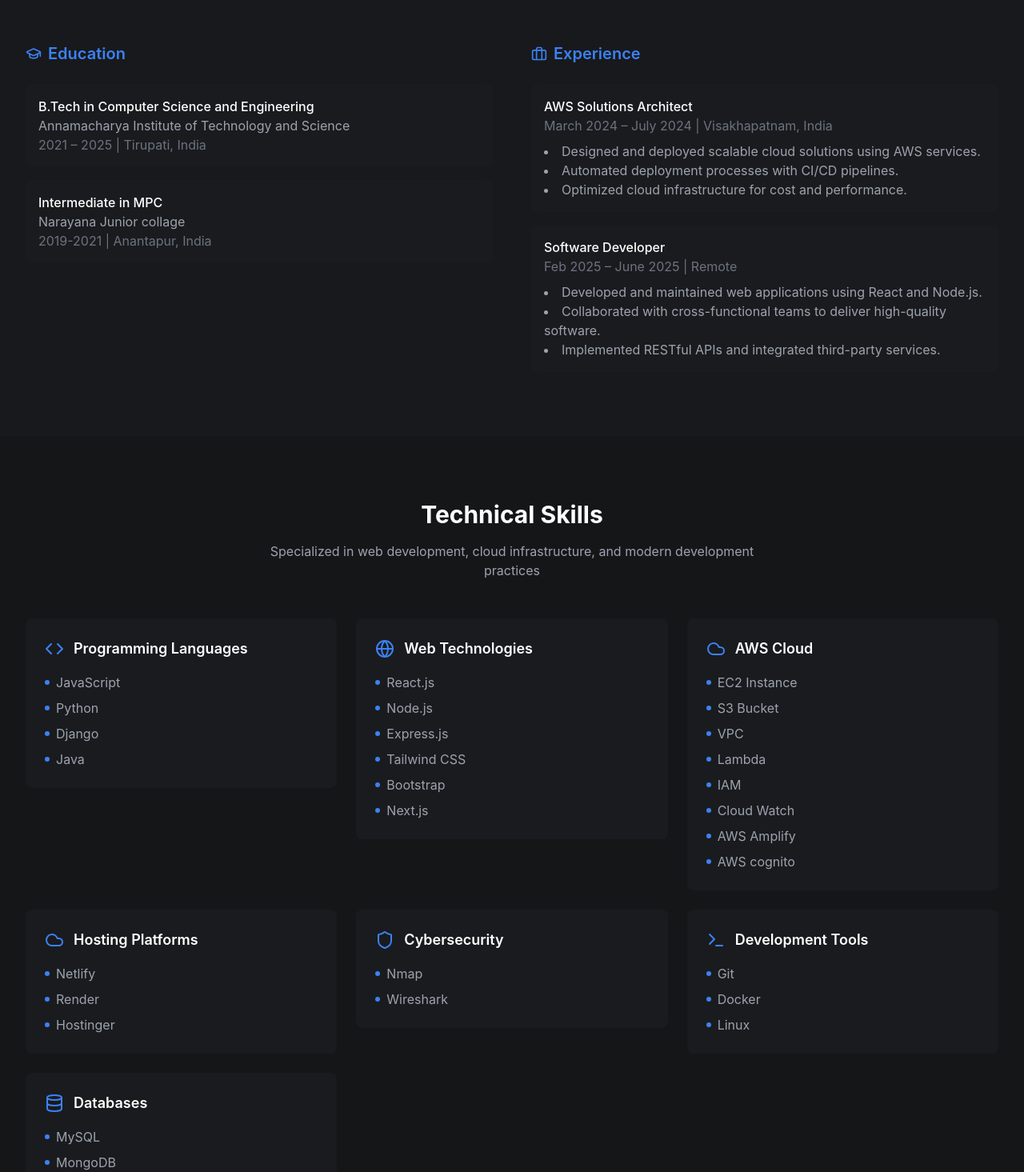
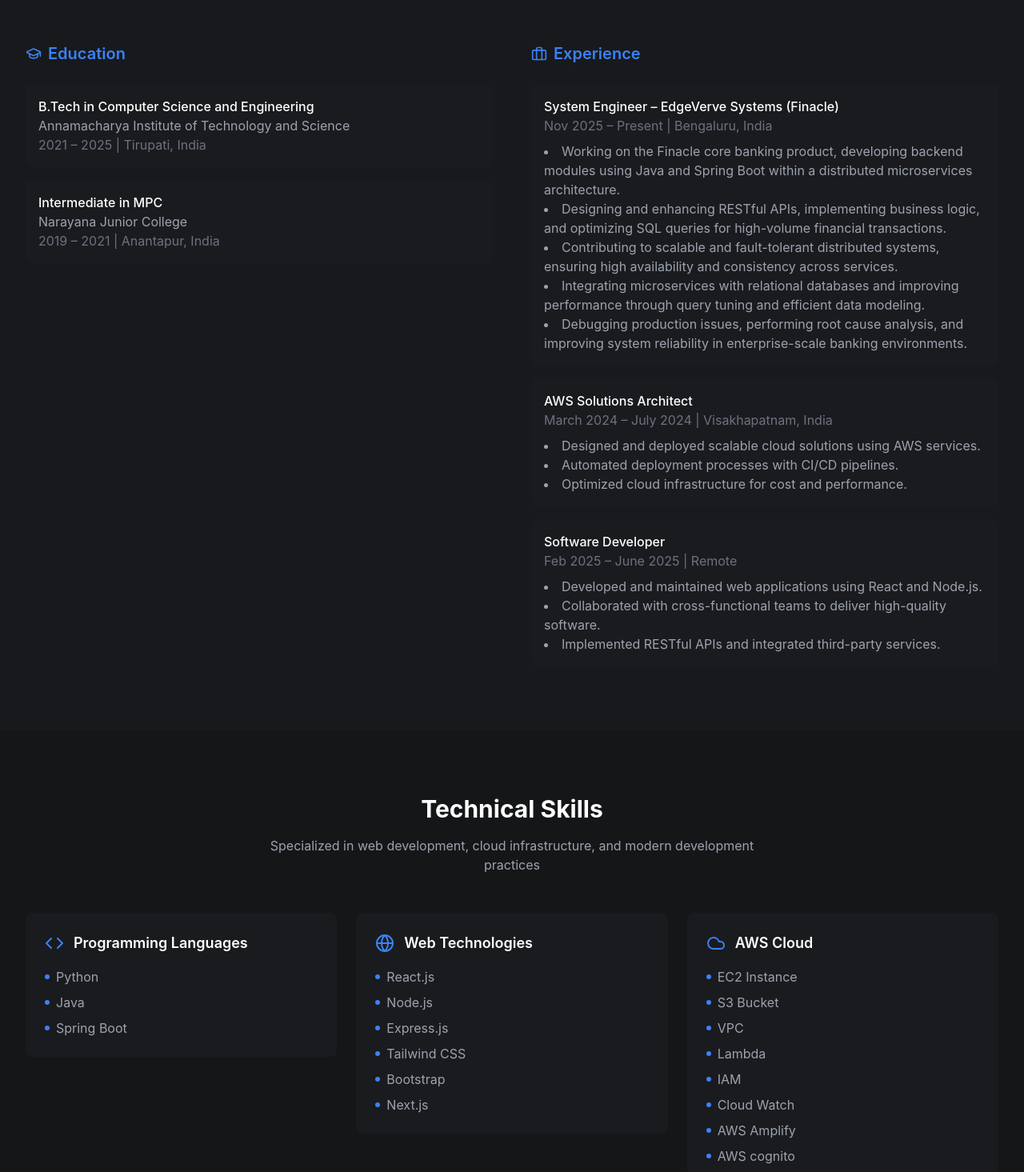
Before and after one commit to charansai1432/portfolio, a React (Vite) app: page / in a window 1280 px wide. Shown: the part 911-2376 px from the top of the page at 80% size. Built offline with nearby package versions, Linux system fonts and the light colour scheme; no server answers.

Commit message:
added my new exp section and certificates

```diff
--- a/src/components/About.tsx
+++ b/src/components/About.tsx
@@ -15,50 +15,85 @@
           <h2 className="text-3xl font-bold text-white mb-12 text-center">About Me</h2>
 
           <div className="grid md:grid-cols-2 gap-12">
+
+            {/* Education Section */}
             <div className="space-y-6">
               <h3 className="text-xl font-semibold text-accent-500 flex items-center gap-2">
                 <GraduationCap className="w-5 h-5" /> Education
               </h3>
               <div className="space-y-4">
                 <div className="bg-dark-100 p-4 rounded-lg">
-                  <h4 className="text-white font-medium">B.Tech in Computer Science and Engineering</h4>
-                  <p className="text-gray-400">Annamacharya Institute of Technology and Science</p>
+                  <h4 className="text-white font-medium">
+                    B.Tech in Computer Science and Engineering
+                  </h4>
+                  <p className="text-gray-400">
+                    Annamacharya Institute of Technology and Science
+                  </p>
                   <p className="text-gray-500">2021 – 2025 | Tirupati, India</p>
                 </div>
+
                 <div className="bg-dark-100 p-4 rounded-lg">
                   <h4 className="text-white font-medium">Intermediate in MPC</h4>
-                  <p className="text-gray-400">Narayana Junior collage </p>
-                  <p className="text-gray-500">2019-2021 | Anantapur, India</p>
+                  <p className="text-gray-400">Narayana Junior College</p>
+                  <p className="text-gray-500">2019 – 2021 | Anantapur, India</p>
                 </div>
               </div>
             </div>
 
+            {/* Experience Section */}
             <div className="space-y-6">
               <h3 className="text-xl font-semibold text-accent-500 flex items-center gap-2">
                 <Briefcase className="w-5 h-5" /> Experience
               </h3>
               <div className="space-y-4">
+
+                {/* EdgeVerve Experience */}
                 <div className="bg-dark-100 p-4 rounded-lg">
-                  <h4 className="text-white font-medium"> AWS Solutions Architect  </h4>
+                  <h4 className="text-white font-medium">
+                    System Engineer – EdgeVerve Systems (Finacle)
+                  </h4>
+                  <p className="text-gray-500">
+                    Nov 2025 – Present | Bengaluru, India
+                  </p>
+                  <ul className="list-disc list-inside text-gray-400 mt-2">
+                    <li>Working on the Finacle core banking product, developing backend modules using Java and Spring Boot within a distributed microservices architecture.</li>
 
-                  <p className="text-gray-500">March 2024 – July 2024 | Visakhapatnam, India</p>
+                    <li>Designing and enhancing RESTful APIs, implementing business logic, and optimizing SQL queries for high-volume financial transactions.</li>
+
+                    <li>Contributing to scalable and fault-tolerant distributed systems, ensuring high availability and consistency across services.</li>
+
+                     <li>Integrating microservices with relational databases and improving performance through query tuning and efficient data modeling.</li>
+
+                     <li>Debugging production issues, performing root cause analysis, and improving system reliability in enterprise-scale banking environments.</li>
+                    </ul>
+                </div>
+
+                {/* AWS Experience */}
+                <div className="bg-dark-100 p-4 rounded-lg">
+                  <h4 className="text-white font-medium">AWS Solutions Architect</h4>
+                  <p className="text-gray-500">
+                    March 2024 – July 2024 | Visakhapatnam, India
+                  </p>
                   <ul className="list-disc list-inside text-gray-400 mt-2">
                     <li>Designed and deployed scalable cloud solutions using AWS services.</li>
                     <li>Automated deployment processes with CI/CD pipelines.</li>
                     <li>Optimized cloud infrastructure for cost and performance.</li>
                   </ul>
                 </div>
+
+                {/* Software Developer Experience */}
                 <div className="bg-dark-100 p-4 rounded-lg">
                   <h4 className="text-white font-medium">Software Developer</h4>
-
-                  <p className="text-gray-500">Feb 2025 – June 2025 | Remote </p>
+                  <p className="text-gray-500">
+                    Feb 2025 – June 2025 | Remote
+                  </p>
                   <ul className="list-disc list-inside text-gray-400 mt-2">
                     <li>Developed and maintained web applications using React and Node.js.</li>
                     <li>Collaborated with cross-functional teams to deliver high-quality software.</li>
                     <li>Implemented RESTful APIs and integrated third-party services.</li>
                   </ul>
+                </div>
 
-                </div>
               </div>
             </div>
           </div>
--- a/src/components/Hero.tsx
+++ b/src/components/Hero.tsx
@@ -24,7 +24,9 @@
             Software Engineer
           </p>
           <p className="text-lg text-gray-400 max-w-2xl mx-auto">
-            I am Chintala Charan Sai, a passionate Software Engineer with a completed B.Tech in Computer Science and Engineering, specializing in Cyber Security, IoT, and Blockchain. I have hands-on experience with AWS services, CI/CD pipelines, Docker, Kubernetes, and web development using React.js. I’ve worked on real-time projects like an AI-powered Virtual HR Coach, a multi-tier Docker Swarm application, and a serverless Fortune Teller app using AWS Lambda. With previous experience as an AWS Solutions Architect Intern at Infispec Innovations and current work as a Software Developer at GreatHire, I bring practical expertise in cloud deployment, automation, and system optimization. I am also certified in AWS, Microsoft Azure, and Network Defense Essentials.</p>
+            I am Chintala Charan Sai, a passionate Software Engineer with a completed B.Tech in Computer Science and Engineering, I have hands-on experience with Java ,Spring Boot, Micro Services, AI, AWS services, Docker, Kubernetes, and web development. I’ve worked on real-time projects like an AI-powered Virtual HR Coach, With previous experience as an AWS Solutions Architect at Infispec Innovations
+
+            and I'm currently work as a Software Engineer at Edgeverve Systems Limited, I bring practical expertise in cloud deployment,and system optimization. I am also certified in AWS, Microsoft Azure and Google Cloud</p>
           <div className="flex justify-center gap-4 mt-8">
             <a href="#contact" className="btn btn-primary">Contact Me</a>
             <a href="#projects" className="btn btn-outline">View Projects</a>
--- a/src/components/Skills.tsx
+++ b/src/components/Skills.tsx
@@ -6,6 +6,9 @@
 const Skills = () => {
   const certifications = [
     "Microsoft Certified: Azure Administrator Associate",
+    "Microsoft Certified: Azure AI Engineer Associate",
+    "Google Cloud Certified - Associate Cloud Engineer",
+    "Infosys Certified AWS Solutions Architect Associate",
     "Solutions Architect Badge - AWS",
     "Network Defence Essentials - EC-Council",
     "Cloud Platform Virtual Experience Program-Forage",
--- a/src/components/skills/skillsData.ts
+++ b/src/components/skills/skillsData.ts
@@ -11,7 +11,7 @@
   {
     icon: Code,
     title: "Programming Languages",
-    items: ["JavaScript",  "Python" ,"Django", "Java"]
+    items: ["Python" ,"Java","Spring Boot"]
   },
   {
     icon: Globe,
@@ -36,7 +36,8 @@
     icon: Cloud,
     title: "Hosting Platforms",
     items: [
-      "Netlify",  "Render" , "Hostinger"
+      // "Netlify",  "onRender" , "Hostinger"
+      "AWS" ,"Azure","Google Cloud"
     ]
   },
   {
```
